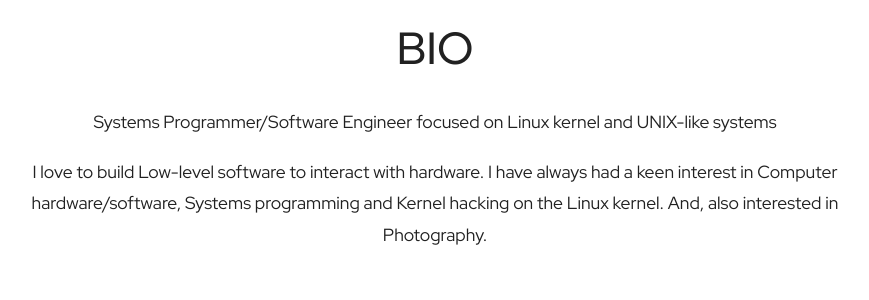
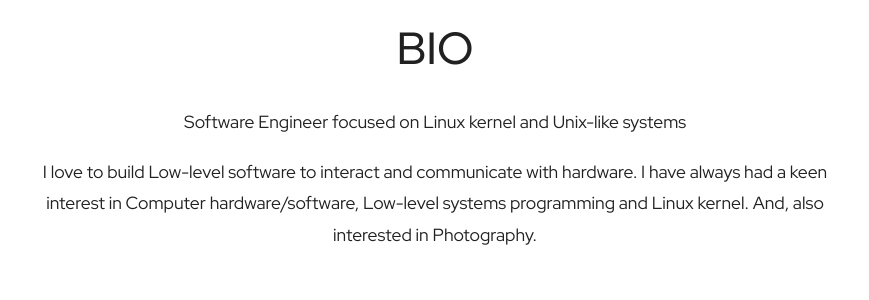
Before and after one commit to zawzaww/zawzaww.github.io, a Jekyll site: the page built from about.html, in a window 1280 px wide and 900 px high, scrolled down 457 px, cut to the strip 150-461 px from the top of the window. Shown: the top 300 px of the strip, without its empty margins (205-1074 px from the left). Built offline with Jekyll 4.4.1, drawn with Linux system fonts in a browser that asks for light colours; some web fonts are replaced; some of the changed text lies outside the part shown.

Commit message:
index: about.html: Update biography in about page

```diff
--- a/about.html
+++ b/about.html
@@ -6,9 +6,9 @@
 
 <p align="center"><img src="https://s20.postimg.cc/g9j3jkr8t/about-me.png" width="30%" height="30%" /></p>
 <h1 align="center">BIO</h1>
-<p align="center">Systems Programmer/Software Engineer focused on Linux kernel and UNIX-like systems</p>
-<p align="center">I love to build Low-level software to interact with hardware. I have always had a keen interest in Computer hardware/software,
-Systems programming and Kernel hacking on the Linux kernel. And, also interested in Photography.</p>
+<p align="center">Software Engineer focused on Linux kernel and Unix-like systems</p>
+<p align="center">I love to build Low-level software to interact and communicate with hardware. I have always had a keen interest in
+Computer hardware/software, Low-level systems programming and Linux kernel. And, also interested in Photography.</p>
 <br>
 
 <hr>
@@ -38,4 +38,4 @@
 
 <p align="center"><img src="https://s20.postimg.cc/bp6kfwg7x/interest.png" width="30%" height="30%" /></p>
 <h1 align="center">INTERESTS</h1>
-<p align="center">Computer Science, Computer Engineering, Systems Programming, Embedded Systems, UNIX-like Operating Systems, Kernel Hacking, Linux Kernel Development, Music, Phtotography, Sharing and Writing.</p>
+<p align="center">Computer Science, Computer Engineering, Systems Programming, Embedded Systems, Unix-like Operating Systems, Kernel Hacking, Linux Kernel Development, Music, Phtotography, Sharing and Writing.</p>
--- a/index.html
+++ b/index.html
@@ -17,7 +17,7 @@
 <hr>
 
 <h1 align="center"><a href="https://zawzaww.github.io/blog">BLOG</a></h1>
-<p align="center">My Personal Blog about Systems software, UNIX-like operating systems, Android, Linux kernel, Tech and other articles.</p>
+<p align="center">My Personal Blog about Systems software, Unix-like operating systems, Android, Linux kernel, Tech and other articles.</p>
 <p align="center"><a href="https://zawzaww.github.io/blog"><img src="https://i.postimg.cc/FHJBJWNY/personal-blog.png" width="25%" height="25%"/></a></p>
 <br>
 
@@ -31,7 +31,7 @@
 <hr>
 
 <h1 align="center"><a href="https://zawzaww.github.io/projects">PROJECTS</a></h1>
-<p align="center">Linux kernel-based, free and open-source projects.</p>
+<p align="center">Linux kernel-based, Android, free and open-source projects.</p>
 <p align="center"><a href="https://zawzaww.github.io/projects"><img src="https://i.postimg.cc/Pr6JsB6r/linux-dark-blue.png" width="25%" height="25%"/></a></p>
 <br>
 
```
